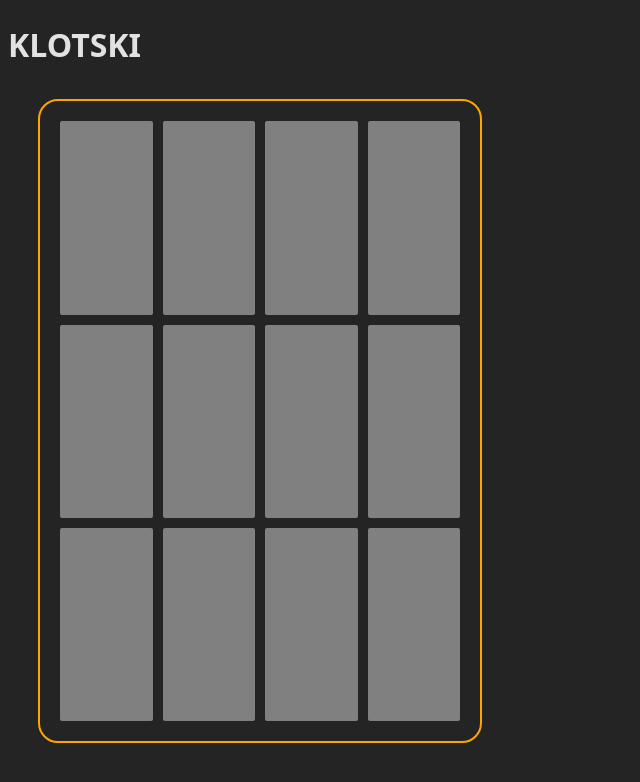
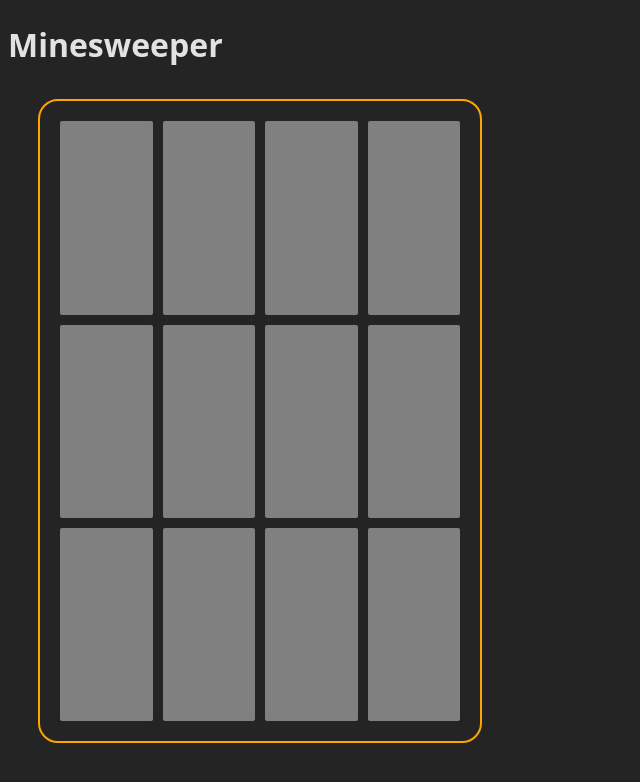
Before and after one commit to jonnyell89/typescript_game, a website built with Vite: page ts_game/index.html in a window 1280 px wide. Shown: the whole page, without its empty margins (0-640 px from the left). Built offline with nearby package versions, Linux system fonts and the light colour scheme.

Commit message:
README.md rewritten for minesweeper

```diff
--- a/ts_game/index.html
+++ b/ts_game/index.html
@@ -7,7 +7,7 @@
     <title>TypeScript Game</title>
   </head>
   <body>
-    <h1>KLOTSKI</h1>
+    <h1>Minesweeper</h1>
     <div class="container">
       <div id="lg" class="container__block container__block--lg"></div>
       <div id="md-1-h" class="container__block container__block--md"></div>
--- a/ts_game/src/main.ts
+++ b/ts_game/src/main.ts
@@ -1,5 +1,6 @@
 import "./style.scss";
 
+// Grid
 const container = document.querySelector<HTMLDivElement>(".container");
 
 // Block collections
```
Also changed, not shown: README.md.
